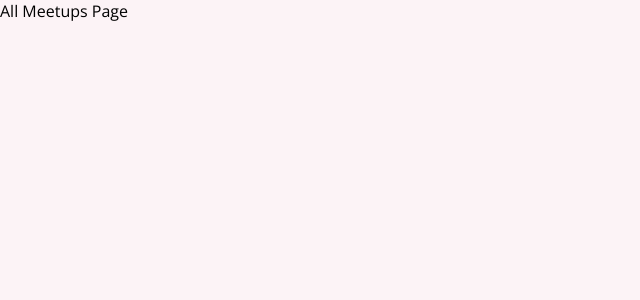
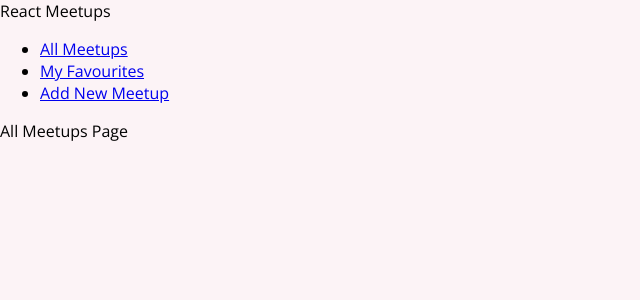
Before and after one commit to shkatulo4ka/maxreact2, a React (Vite) app: page / in a window 1280 px wide. Shown: the top 300 px of the page, without its empty margins (0-640 px from the left). Built offline with nearby package versions, Linux system fonts and the light colour scheme.

Commit message:
Add Layout and Outlet

```diff
--- a/src/App.jsx
+++ b/src/App.jsx
@@ -1,16 +1,25 @@
 import AllMeetupsPage from './pages/AllMeetups';
 import NewMeetupPage from './pages/NewMeetups';
 import FavouritesPage from './pages/Favourites';
+import MainNavigation from './components/layout/MainNavigation';
 import {
    createBrowserRouter,
    RouterProvider,
+   createRoutesFromElements,
+   Route,
  } from "react-router-dom";
+ import Layout from './components/layout/Layout';
+ import Error404 from './pages/Error404';
 
- const router = createBrowserRouter([
-   { path: "/", element: <AllMeetupsPage/>},
-   { path: "/favourites", element: <FavouritesPage/>},
-   { path: "/new-meetup", element: <NewMeetupPage/>}
- ]);
+ const routes = createRoutesFromElements(
+   <Route path="/" element={<Layout />}>
+     <Route path="/" element={<AllMeetupsPage/>} />
+     <Route path="/favourites" element={<FavouritesPage/>} />
+     <Route path="/new-meetup" element={<NewMeetupPage/>} />
+     <Route path="*" element={<Error404 />} />
+   </Route>,
+ );
+ const router = createBrowserRouter(routes);
 
 const App = () => <RouterProvider router={router} />
 
--- /dev/null
+++ b/src/components/layout/Layout.jsx
@@ -0,0 +1,10 @@
+import { Outlet } from 'react-router-dom'
+import MainNavigation from './MainNavigation'
+
+const Layout = () => {
+  return (
+    <div><MainNavigation/><Outlet /></div>
+  )
+}
+
+export default Layout
--- /dev/null
+++ b/src/components/layout/MainNavigation.jsx
@@ -0,0 +1,21 @@
+import { Link } from "react-router-dom";
+
+const MainNavigation = () => {
+    return (
+        <header><div>React Meetups</div><nav>
+            <ul>
+                <li>
+                    <Link to='/'>All Meetups</Link>
+                </li>
+                <li>
+                    <Link to='/favourites'>My Favourites</Link>
+                </li>
+                <li>
+                    <Link to='/new-meetup'>Add New Meetup</Link>
+                </li>
+            </ul>
+        </nav></header>
+    );
+}
+
+export default MainNavigation
--- /dev/null
+++ b/src/pages/Error404.jsx
@@ -0,0 +1,7 @@
+const Error404 = () => {
+  return (
+    <div>Error404</div>
+  )
+}
+
+export default Error404
```
